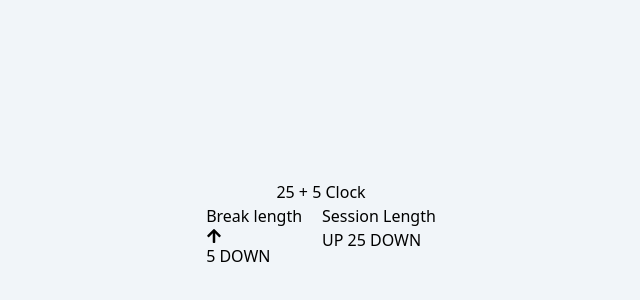
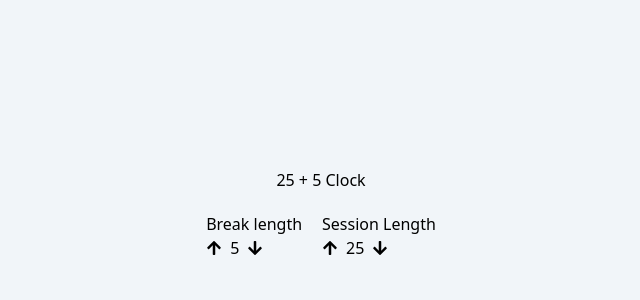
Before and after one commit to BaraouSaid/pomodoro_clock, a React (Vite) app: page / in a window 1280 px wide. Shown: the part 176-476 px from the top of the page, without its empty margins (319-959 px from the left). Built offline with nearby package versions, Linux system fonts and the light colour scheme.

Commit message:
Added arrows Added ids of break and session

```diff
--- a/src/App.jsx
+++ b/src/App.jsx
@@ -1,28 +1,33 @@
 import { useState } from 'react';
 import reactLogo from './assets/react.svg';
 import viteLogo from '/vite.svg';
-import { FaArrowUp } from 'react-icons/fa';
+import { FaArrowUp, FaArrowDown } from 'react-icons/fa';
 import './App.css';
 
 function App() {
   return (
     <>
-      <div className="container flex flex-col items-center justify-center h-screen bg-slate-100">
+      <div className="container flex flex-col items-center justify-center h-screen gap-5 bg-slate-100">
         <div>
           <h1>25 + 5 Clock</h1>
         </div>
         <div className="flex flex-row gap-5">
           <div>
             <div id="break-label">Break length</div>
-            <div>
-              <FaArrowUp /> 5 DOWN
+            <div className="flex items-center gap-2">
+              <FaArrowUp id="break-decrement" /> 5{' '}
+              <FaArrowDown id="break-increment" />
             </div>
           </div>
           <div>
             <div id="session-label">Session Length</div>
-            <div>UP 25 DOWN</div>
+            <div className="flex items-center gap-2">
+              <FaArrowUp id="session-decrement" /> 25{' '}
+              <FaArrowDown id="session-increment" />
+            </div>
           </div>
         </div>
+        <div></div>
       </div>
     </>
   );
```
